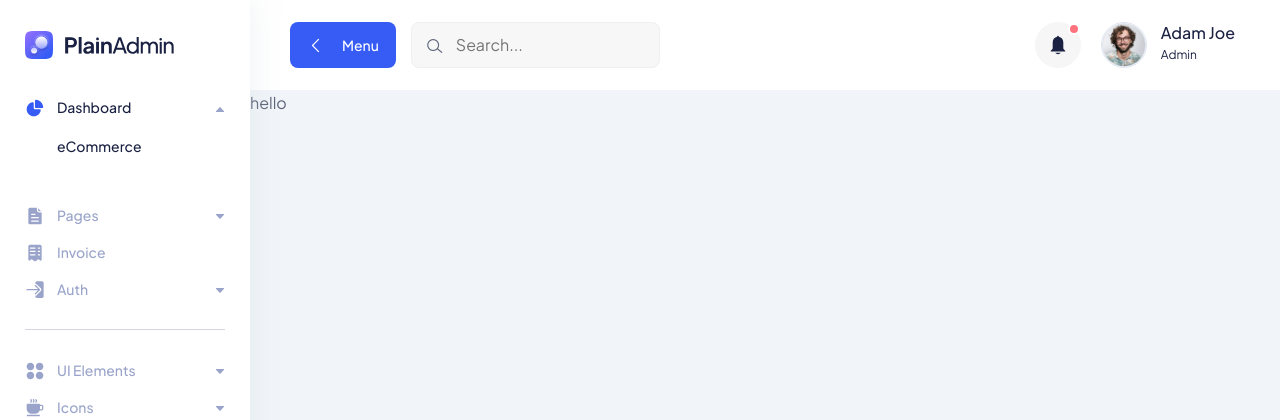
After one commit to BansiRaiyani43/LearningHubProject, a Django app: template learning_hub_app/templates/admin/index.html in a window 1280 px wide. The commit adds this page. Shown: the top 420 px of the page. Run offline with Django 3.2, Linux system fonts and the light colour scheme; the template is opened without the code that fills it, so the values that code supplies are empty; some libraries are stand-ins or nearby versions.

Commit message:
put logout url

```diff
--- /dev/null
+++ b/learning_hub_app/templates/admin/index.html
@@ -0,0 +1,5 @@
+{% extends 'basefile.html' %}
+
+{% block body %}
+    <p> hello </p>
+{% endblock %}
--- a/learning_hub_app/templates/header.html
+++ b/learning_hub_app/templates/header.html
@@ -387,7 +387,7 @@
                     </li>
                     <li class="divider"></li>
                     <li>
-                      <a href="#0"> <i class="lni lni-exit"></i> Sign Out </a>
+                      <a href="{% url 'logout' %}"> <i class="lni lni-exit"></i> Sign Out </a>
                     </li>
                   </ul>
                 </div>
--- /dev/null
+++ b/learning_hub_app/templates/student/index.html
@@ -0,0 +1,5 @@
+{% extends 'basefile.html' %}
+
+{% block body %}
+    <p> hello </p>
+{% endblock %}
--- /dev/null
+++ b/learning_hub_app/templates/teacher/index.html
@@ -0,0 +1,5 @@
+{% extends 'basefile.html' %}
+
+{% block body %}
+    <p> hello </p>
+{% endblock %}
```
